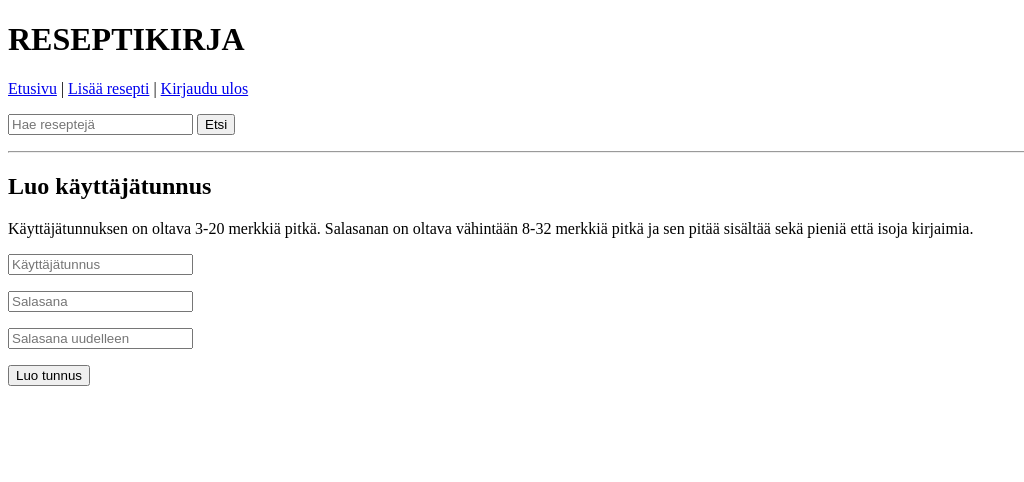
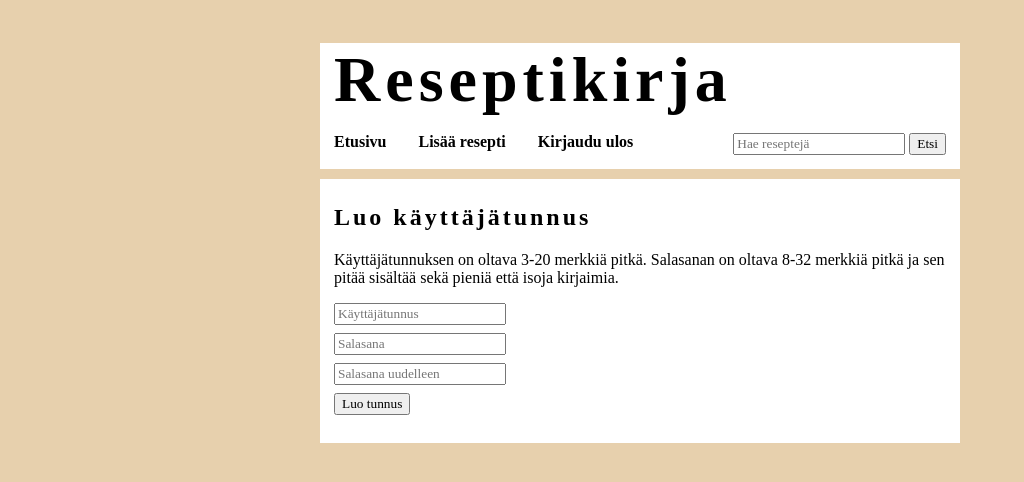
Before and after one commit to ajperttula/tsoha-reseptikirja, a Flask app: page /create-user in a window 1280 px wide. Shown: the top 482 px of the page, without its empty margins (0-1024 px from the left). Run offline with Flask 2, Linux system fonts and the light colour scheme; the visitor is signed in with stand-in values (Sample User, id 1).

Commit message:
Add CSS styling

```diff
--- a/app.py
+++ b/app.py
@@ -1,5 +1,6 @@
 from flask import Flask
 
 app = Flask(__name__)
+app.config["TEMPLATES_AUTO_RELOAD"] = True
 
 import routes
--- /dev/null
+++ b/static/style.css
@@ -0,0 +1,106 @@
+@charset "UTF-8";
+
+body {
+    margin: auto;
+    max-width: 40em;
+    font-family: "Times New Roman", Georgia, Serif;
+    background-color: rgb(231, 208, 173);
+}
+
+.content {
+    background-color: white;
+    padding-left: 14px;
+    padding-right: 14px;
+    padding-top: 5px;
+    padding-bottom: 20px;
+}
+
+.top {
+    background-color: white;
+    padding-bottom: 10px;
+    margin-bottom: 10px;
+}
+
+h1 {
+    font-family: "Playfair Display";
+    letter-spacing: 5px;
+    font-size: 4em;
+    padding-left: 14px;
+    margin-bottom: 8px;
+    background-color: white;
+}
+
+h2 {
+    font-family: "Playfair Display";
+    letter-spacing: 3px;
+}
+
+h3 {
+    font-family: "Playfair Display";
+    letter-spacing: 1.5px;
+}
+
+a.nav:link {
+    color: black;
+    text-decoration: none;
+    font-weight: bold;
+    padding: 8px 14px;
+    display: inline-block;
+}
+
+a.nav:visited {
+    color: black;
+}
+
+a.nav:hover {
+    background-color:gainsboro;
+    border-radius: 3px;
+}
+
+a:link {
+    color: black;
+    text-decoration: none;
+}
+
+a:visited {
+    color: black;
+}
+
+a:hover {
+    color: rgb(95, 95, 95);
+}
+
+form.nav {
+    display: block;
+    float: right;
+    padding: 8px 14px;
+}
+
+::placeholder {
+    font-family: "Times New Roman", Georgia, Serif;
+}
+
+input {
+    margin-bottom: 8px;
+    font-family: "Times New Roman", Georgia, Serif;
+}
+
+input.recipe {
+    width: 300px;
+}
+
+textarea {
+    font-family: "Times New Roman", Georgia, Serif;
+    width: 300px;
+    height: 100px;
+    resize: vertical;
+}
+
+.comment {
+    padding: 8px 14px;
+    background-color: rgb(221, 221, 221);
+    border-radius: 5px;
+    margin-top: 10px;
+    margin-bottom: 10px;
+    word-wrap: break-word;
+}
--- a/templates/index.html
+++ b/templates/index.html
@@ -1,18 +1,22 @@
 <!DOCTYPE html>
-<html>
+<html lang="fi">
 <head>
   <meta charset="utf-8">
+  <meta name="viewport" content="width=device-width, initial-scale=1">
+  <link rel="stylesheet" href="static/style.css">
   {% extends "layout.html" %}
   {% block title %}Etusivu{% endblock %}
 </head>
 <body>
   {% block content %}
+  <div class="content">
     <h2>Uusimmat reseptit</h2>
     <p>
       {% for r in recipes %}
       <a href="/recipe/{{ r[0] }}">{{ r[1] }}</a> <br>
       {% endfor %}
     </p>
+  </div>
   {% endblock %}
 </body>
 </html>
--- a/templates/layout.html
+++ b/templates/layout.html
@@ -1,26 +1,29 @@
 <!DOCTYPE html>
-<html>
+<html lang="fi">
 <head>
   <meta charset="utf-8">
+  <meta name="viewport" content="width=device-width, initial-scale=1">
+  <link rel="stylesheet" href="static/style.css">
   <title>Reseptikirja - {% block title %}{% endblock %}</title>
 </head>
 <body>
-  <h1>RESEPTIKIRJA</h1>
-  <p>
-    <a href="/">Etusivu</a> |
+  <div class="top">
+    <h1>Reseptikirja</h1>
+    <nav>
+      <a class="nav" href="/">Etusivu</a>
       {% if session.username %}
-    <a href="/add-recipe">Lisää resepti</a> |
-    <a href="/logout">Kirjaudu ulos</a>
+      <a class="nav" href="/add-recipe">Lisää resepti</a>
+      <a class="nav" href="/logout">Kirjaudu ulos</a>
       {% else %}
-    <a href="/login">Kirjaudu sisään</a> |
-    <a href="/create-user">Luo tunnus</a>
+      <a class="nav" href="/login">Kirjaudu sisään</a>
+      <a class="nav" href="/create-user">Luo tunnus</a>
       {% endif %}
-    <form action="/search" method="GET">
+      <form class="nav" action="/search" method="GET">
         <input type="text" name="keyword" placeholder="Hae reseptejä">
         <input type="submit" value="Etsi">
       </form>
-  </p>
-  <hr>
+    </nav>
+  </div>
   {% block content %}{% endblock %}
 </body>
 </html>
--- a/templates/new-user.html
+++ b/templates/new-user.html
@@ -1,32 +1,29 @@
 <!DOCTYPE html>
-<html>
+<html lang="fi">
 <head>
   <meta charset="utf-8">
+  <meta name="viewport" content="width=device-width, initial-scale=1">
+  <link rel="stylesheet" href="static/style.css">
   {% extends "layout.html" %}
   {% block title %}Luo tunnus{% endblock %}
 </head>
 <body>
   {% block content %}
-  <h2>Luo käyttäjätunnus</h2>
-  <p>
-    Käyttäjätunnuksen on oltava 3-20 merkkiä pitkä.
-    Salasanan on oltava vähintään 8-32 merkkiä pitkä ja
-    sen pitää sisältää sekä pieniä että isoja kirjaimia.
-  </p>
-  <form action="/create-user" method="POST" onsubmit="return check(this)">
+  <div class="content">
+    <h2>Luo käyttäjätunnus</h2>
     <p>
-      <input type="text" name="username" placeholder="Käyttäjätunnus" minlength="3" maxlength="20">
+      Käyttäjätunnuksen on oltava 3-20 merkkiä pitkä.
+      Salasanan on oltava 8-32 merkkiä pitkä ja
+      sen pitää sisältää sekä pieniä että isoja kirjaimia.
     </p>
-    <p>
-      <input type="password" name="password" placeholder="Salasana" minlength="8", maxlength="32">
-    </p>
-    <p>
-      <input type="password" name="password_check" placeholder="Salasana uudelleen" minlength="8", maxlength="32">
-    </p>
-    <p>
+    <form action="/create-user" method="POST" onsubmit="return check(this)">
+      <input type="text" name="username" placeholder="Käyttäjätunnus" minlength="3" maxlength="20"> <br>
+      <input type="password" name="password" placeholder="Salasana" minlength="8", maxlength="32"> <br>
+      <input type="password" name="password_check" placeholder="Salasana uudelleen" minlength="8", maxlength="32"> <br>
       <input type="submit" value="Luo tunnus">
-    </p>
-  </form>
+    </form>
+  </div>
+  {% endblock %}
   <script>
     function check(form) {
       if (form.username.value.length < 3) {
@@ -47,6 +44,5 @@
       return false;
     }
   </script>
-  {% endblock %}
 </body>
 </html>
--- a/templates/result.html
+++ b/templates/result.html
@@ -1,18 +1,22 @@
 <!DOCTYPE html>
-<html>
+<html lang="fi">
 <head>
   <meta charset="utf-8">
+  <meta name="viewport" content="width=device-width, initial-scale=1">
+  <link rel="stylesheet" href="static/style.css">
   {% extends "layout.html" %}
   {% block title %}Haku{% endblock %}
 </head>
 <body>
   {% block content %}
+  <div class="content">
     <h2>Haun tulokset</h2>
     <p>
       {% for r in results %}
       <a href="/recipe/{{ r[0] }}">{{ r[1] }}</a> <br>
       {% endfor %}
     </p>
+  </div>
   {% endblock %}
 </body>
 </html>
```
Also changed, not shown: templates/error.html (+9 -5 lines), templates/login.html (+8 -10 lines), templates/modify-recipe.html (+17 -15 lines), templates/new-recipe.html (+22 -20 lines), templates/recipe.html (+15 -12 lines). Lines whose indentation alone changed are shown as unchanged.
